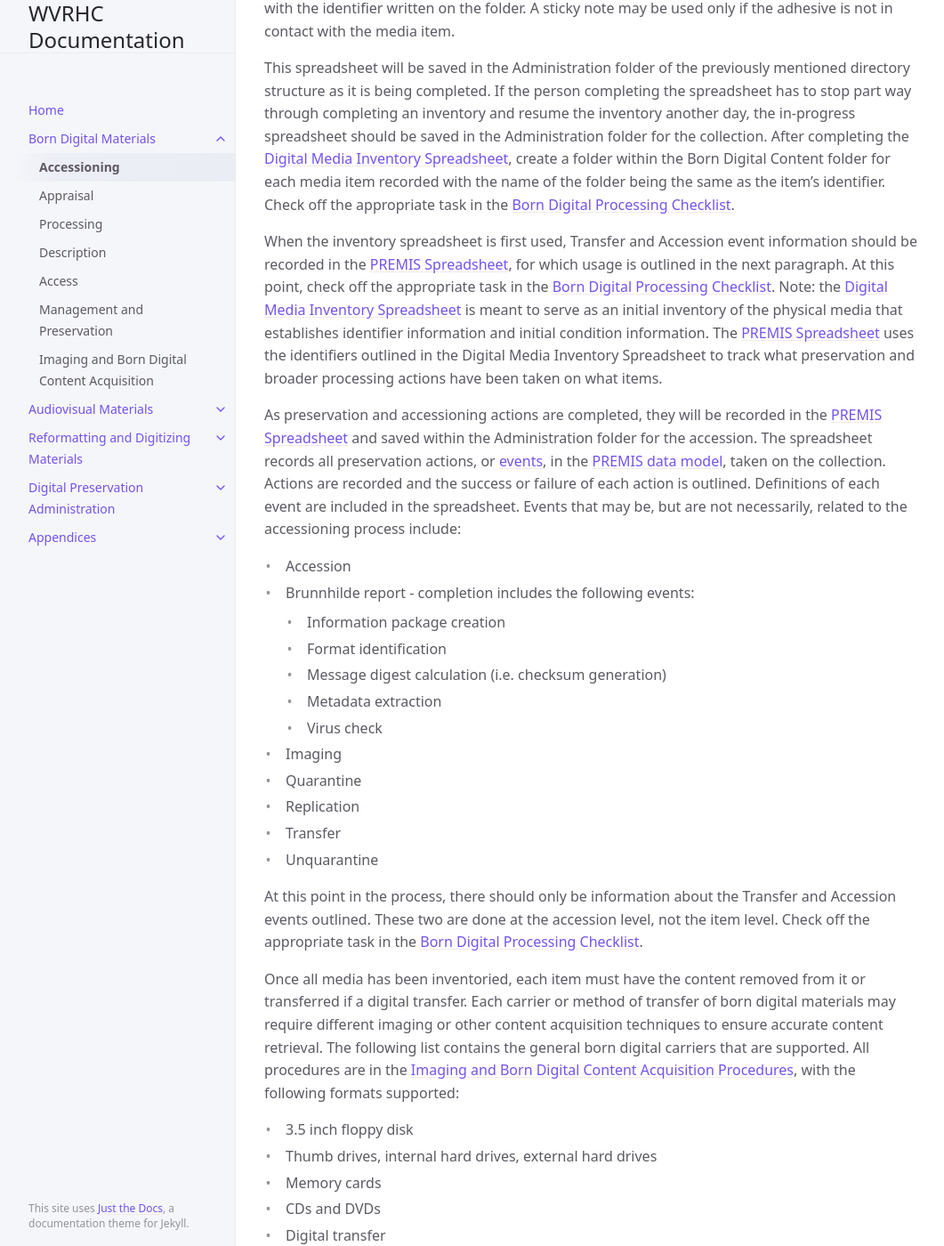
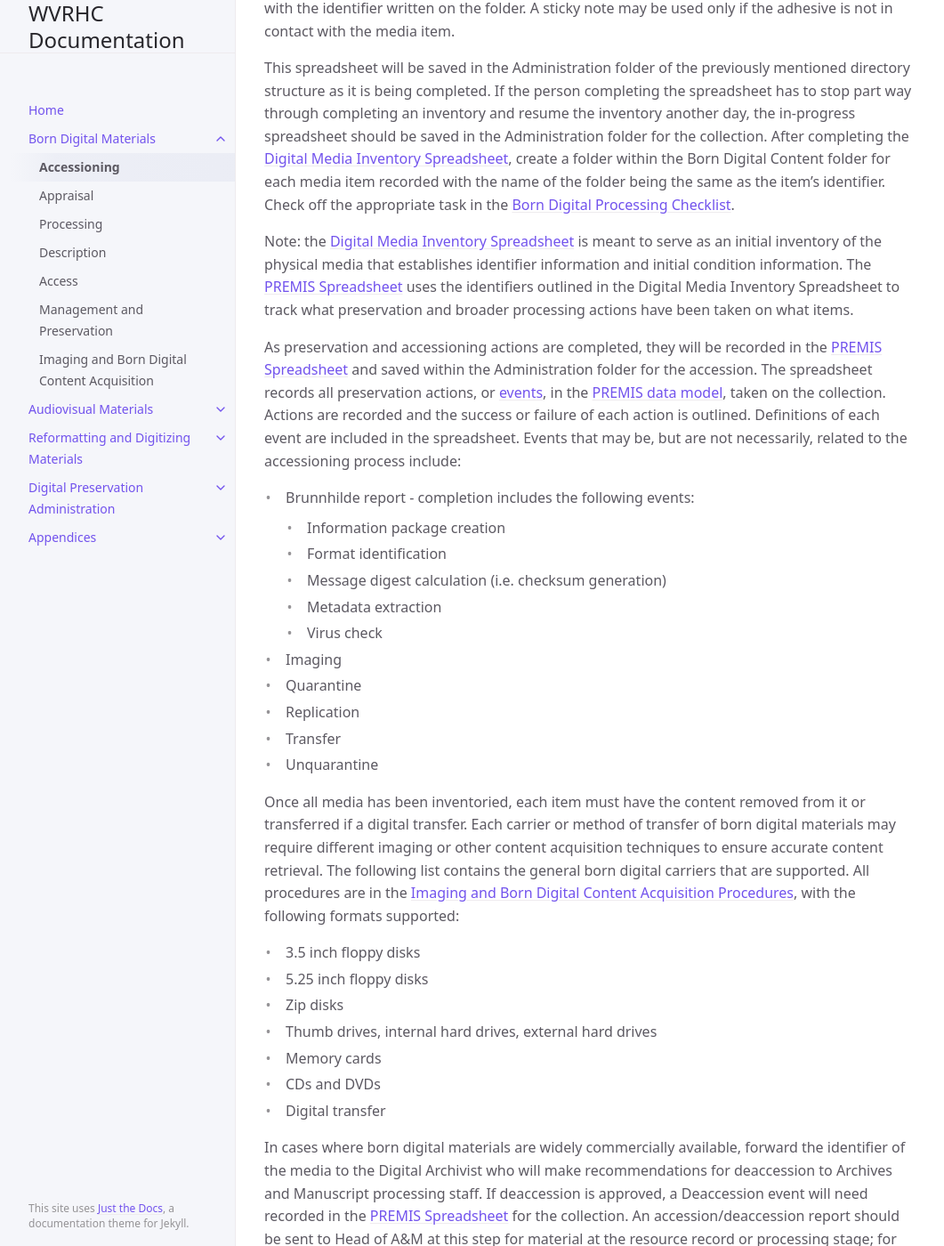
Before and after one commit to elizajames/digital-preservation-documentation, a Jekyll site: the page built from docs/Born-Digital-Materials/accessioning.md, in a window 1280 px wide and 1400 px high, scrolled down 4459 px. Shown: the whole window at 89% size, without its empty margins (107-1168 px from the left). Built offline with Jekyll 4.4.1, drawn with Linux system fonts in a browser that asks for light colours.

Commit message:
Update accessioning.md

```diff
--- a/docs/Born-Digital-Materials/accessioning.md
+++ b/docs/Born-Digital-Materials/accessioning.md
@@ -103,11 +103,10 @@ Items should be labelled with their identifier. CDs and DVDs should be placed in
 
 This spreadsheet will be saved in the Administration folder of the previously mentioned directory structure as it is being completed. If the person completing the spreadsheet has to stop part way through completing an inventory and resume the inventory another day, the in-progress spreadsheet should be saved in the Administration folder for the collection. After completing the [Digital Media Inventory Spreadsheet](https://elizajames.github.io/digital-preservation-documentation/assets/files/DigitalMediaInventoryTemplate.xlsx), create a folder within the Born Digital Content folder for each media item recorded with the name of the folder being the same as the item’s identifier. Check off the appropriate task in the [Born Digital Processing Checklist](https://elizajames.github.io/digital-preservation-documentation/assets/files/BornDigitalProcessingChecklist.docx).
 
-When the inventory spreadsheet is first used, Transfer and Accession event information should be recorded in the [PREMIS Spreadsheet](https://elizajames.github.io/digital-preservation-documentation/assets/files/PREMISSpreadsheet.xlsx), for which usage is outlined in the next paragraph. At this point, check off the appropriate task in the [Born Digital Processing Checklist](https://elizajames.github.io/digital-preservation-documentation/assets/files/BornDigitalProcessingChecklist.docx). Note: the [Digital Media Inventory Spreadsheet](https://elizajames.github.io/digital-preservation-documentation/assets/files/DigitalMediaInventoryTemplate.xlsx) is meant to serve as an initial inventory of the physical media that establishes identifier information and initial condition information. The [PREMIS Spreadsheet](https://elizajames.github.io/digital-preservation-documentation/assets/files/PREMISSpreadsheet.xlsx) uses the identifiers outlined in the Digital Media Inventory Spreadsheet to track what preservation and broader processing actions have been taken on what items.
+Note: the [Digital Media Inventory Spreadsheet](https://elizajames.github.io/digital-preservation-documentation/assets/files/DigitalMediaInventoryTemplate.xlsx) is meant to serve as an initial inventory of the physical media that establishes identifier information and initial condition information. The [PREMIS Spreadsheet](https://elizajames.github.io/digital-preservation-documentation/assets/files/PREMISSpreadsheet.xlsx) uses the identifiers outlined in the Digital Media Inventory Spreadsheet to track what preservation and broader processing actions have been taken on what items.
 
 As preservation and accessioning actions are completed, they will be recorded in the [PREMIS Spreadsheet](https://elizajames.github.io/digital-preservation-documentation/assets/files/PREMISSpreadsheet.xlsx) and saved within the Administration folder for the accession. The spreadsheet records all preservation actions, or [events](https://www.loc.gov/standards/premis/v3/preservation-events.pdf), in the [PREMIS data model](https://www.loc.gov/standards/premis/v3/preservation-events.pdf), taken on the collection. Actions are recorded and the success or failure of each action is outlined. Definitions of each event are included in the spreadsheet. Events that may be, but are not necessarily, related to the accessioning process include:
 
-- Accession
 - Brunnhilde report - completion includes the following events:
     - Information package creation
     - Format identification
@@ -120,11 +119,11 @@ As preservation and accessioning actions are completed, they will be recorded in
 - Transfer
 - Unquarantine
 
-At this point in the process, there should only be information about the Transfer and Accession events outlined. These two are done at the accession level, not the item level. Check off the appropriate task in the [Born Digital Processing Checklist](https://elizajames.github.io/digital-preservation-documentation/assets/files/BornDigitalProcessingChecklist.docx).
-
 Once all media has been inventoried, each item must have the content removed from it or transferred if a digital transfer. Each carrier or method of transfer of born digital materials may require different imaging or other content acquisition techniques to ensure accurate content retrieval. The following list contains the general born digital carriers that are supported. All procedures are in the [Imaging and Born Digital Content Acquisition Procedures](https://elizajames.github.io/digital-preservation-documentation/docs/Born-Digital-Materials/imaging-and-content-acquisition/), with the following formats supported:
 
-- 3.5 inch floppy disk
+- 3.5 inch floppy disks
+- 5.25 inch floppy disks
+- Zip disks
 - Thumb drives, internal hard drives, external hard drives
 - Memory cards
 - CDs and DVDs
```
